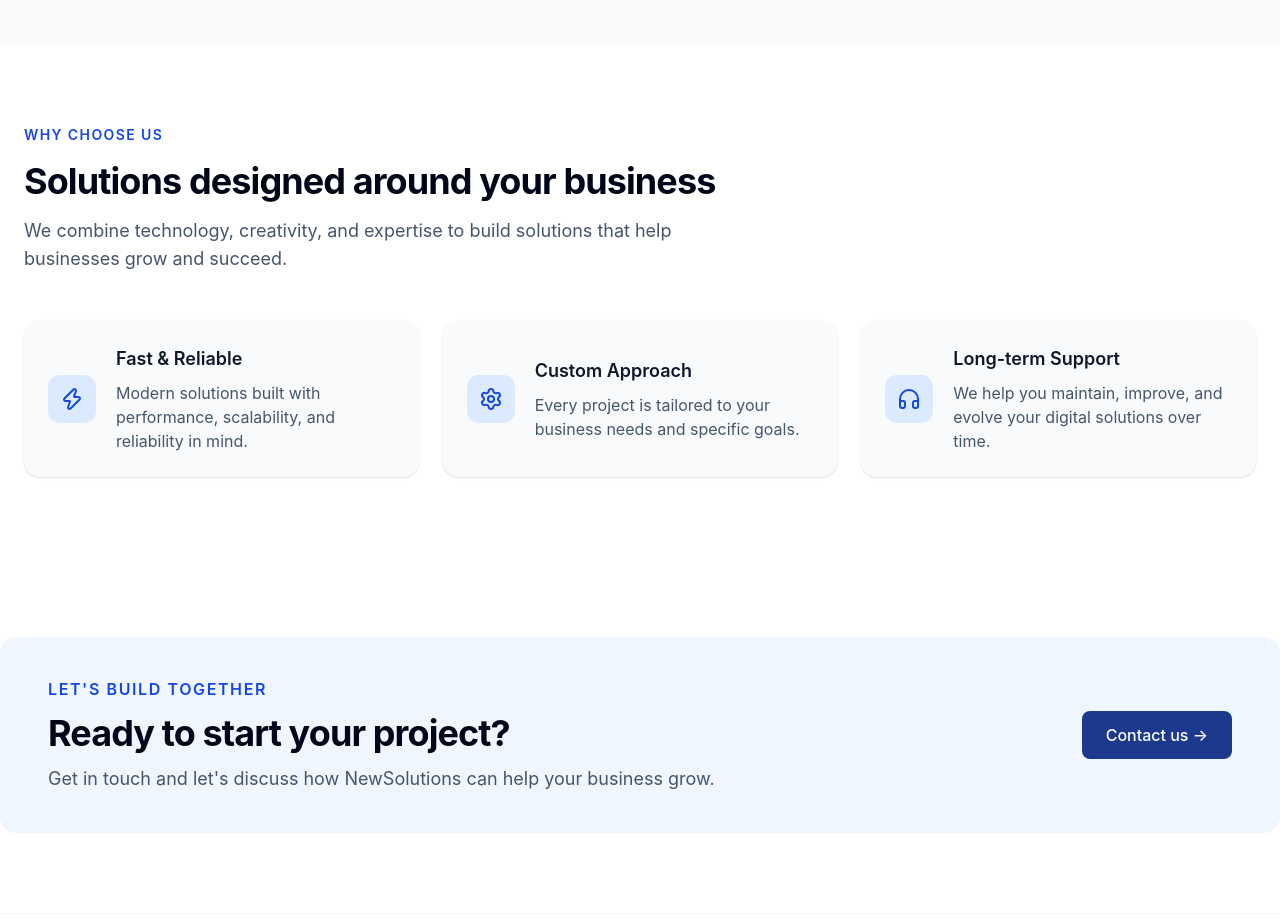
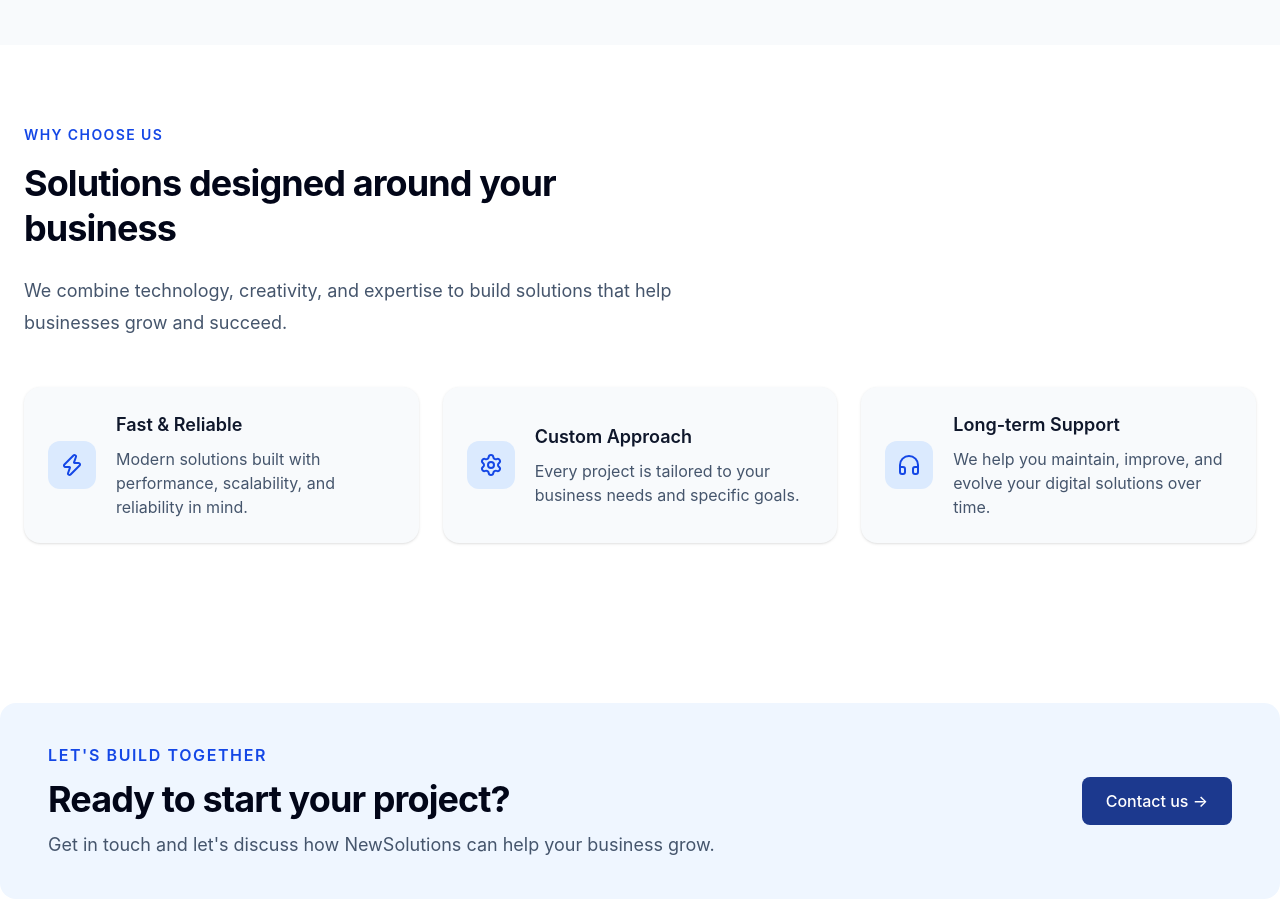
Before and after one commit to duartesimo/NewSolutions, a React (Vite) app in the folder frontend/: page / in a window 1280 px wide. Shown: the part 1320-2242 px from the top of the page. Built offline with nearby package versions, Linux system fonts and the light colour scheme.

Commit message:
refactor: benefits

```diff
--- a/frontend/src/components/sections/Benefits.tsx
+++ b/frontend/src/components/sections/Benefits.tsx
@@ -1,4 +1,5 @@
 import { Zap, Settings, Headphones } from "lucide-react";
+import SectionHeader from "../ui/SectionHeader";
 
 const benefits = [
   {
@@ -26,20 +27,12 @@ function Benefits() {
     <section className="bg-white py-20">
       <div className="mx-auto max-w-7xl px-6">
         {/* Header */}
-        <div>
-          <p className="text-center text-sm font-semibold tracking-widest text-blue-700 uppercase md:text-left">
-            Why choose us
-          </p>
-
-          <h2 className="mt-4 text-center text-3xl font-bold tracking-tight text-slate-950 sm:text-4xl md:text-left">
-            Solutions designed around your business
-          </h2>
-
-          <p className="mt-4 max-w-2xl text-center text-base leading-7 text-slate-600 sm:text-lg md:text-left">
-            We combine technology, creativity, and expertise to build solutions
-            that help businesses grow and succeed.
-          </p>
-        </div>
+        <SectionHeader
+          eyebrow="Why choose us"
+          title="Solutions designed around your business"
+          description="We combine technology, creativity, and expertise to build solutions
+            that help businesses grow and succeed."
+        />
 
         {/* Benefits */}
         <div className="mt-12 grid grid-cols-1 gap-6 md:grid-cols-3">
```
